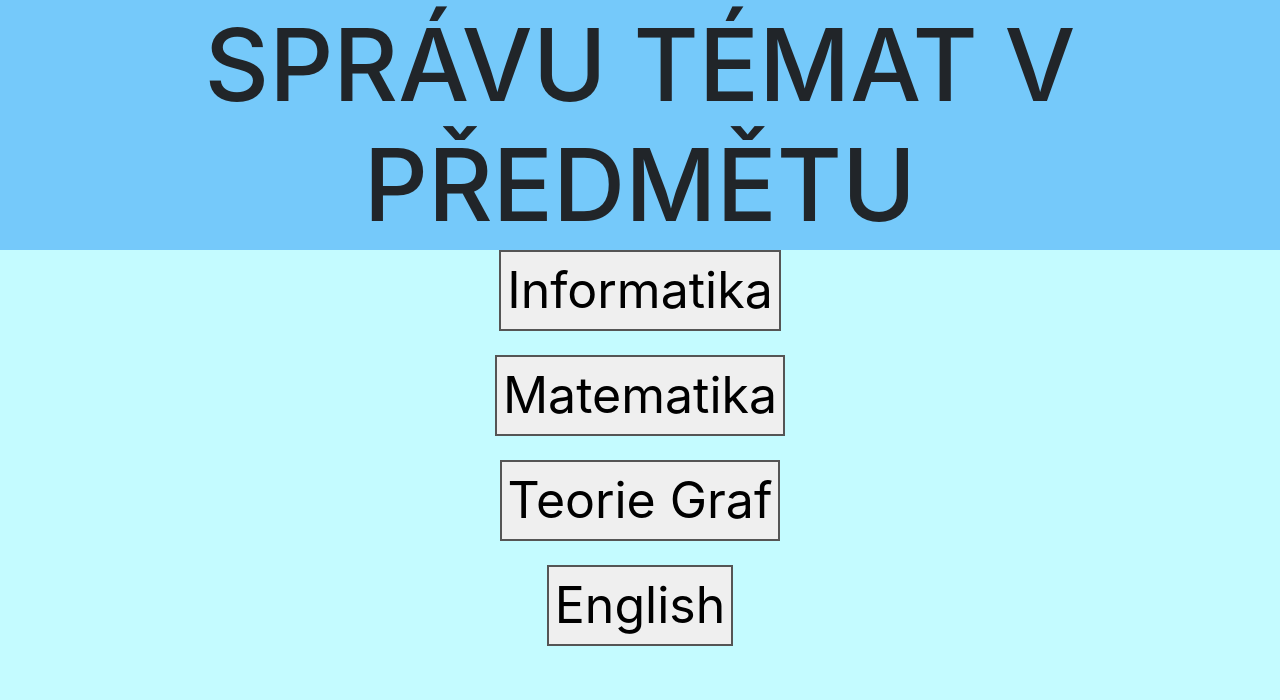
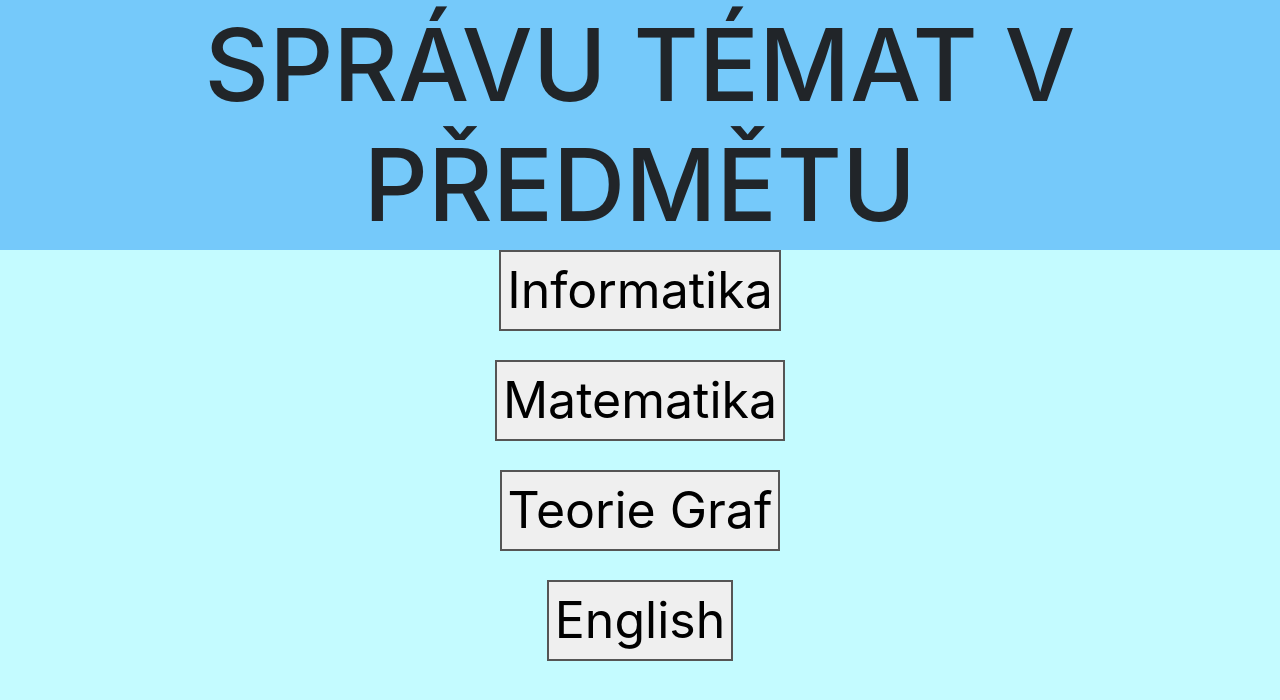
Before and after one commit to Hieulangtu/love-table, a React (Create React App) app: page / in a window 1280 px wide. Shown: the top 700 px of the page. Built offline with nearby package versions, Linux system fonts and the light colour scheme.

Commit message:
show and hide

```diff
--- a/src/App.js
+++ b/src/App.js
@@ -58,28 +58,28 @@ function LabelAndTable({dataSubs,indexSubject}){
   if(indexSubject===0){
     return(
       <Fragment>
-        <button style={{"margin":'auto','display':'flex','font-size':'50px'}} type='button' onClick={()=>setShowInformatika(true)}>Informatika</button>
+        <button style={{"margin":'auto','display':'flex','font-size':'50px','margin-bottom':'5px'}} type='button' onClick={()=>setShowInformatika(!showInformatika)}>Informatika</button>
         {showInformatika&&<TableBodyTo dataSubs={dataSubs} indexSubject={indexSubject}/>}
       </Fragment>
     )
   }else if(indexSubject===1){
     return(
       <Fragment>
-        <button style={{"margin":'auto','display':'flex','font-size':'50px'}} type='button' onClick={()=>setShowMatematika(true)}>Matematika</button>
+        <button style={{"margin":'auto','display':'flex','font-size':'50px','margin-bottom':'5px'}} type='button' onClick={()=>setShowMatematika(!showMatematika)}>Matematika</button>
         {showMatematika&&<TableBodyTo dataSubs={dataSubs} indexSubject={indexSubject}/>}
       </Fragment>
     )
   }else if(indexSubject===2){
     return(
       <Fragment>
-        <button style={{"margin":'auto','display':'flex','font-size':'50px'}} type='button' onClick={()=>setShowTG(true)}>Teorie Graf</button>
+        <button style={{"margin":'auto','display':'flex','font-size':'50px','margin-bottom':'5px'}} type='button' onClick={()=>setShowTG(!showTG)}>Teorie Graf</button>
         {showTG&&<TableBodyTo dataSubs={dataSubs} indexSubject={indexSubject}/>}
       </Fragment>
     )
   }else{
     return(
       <Fragment>
-        <button style={{"margin":'auto','display':'flex','font-size':'50px'}} type='button' onClick={()=>setShowEnglish(true)}>English</button>
+        <button style={{"margin":'auto','display':'flex','font-size':'50px','margin-bottom':'5px'}} type='button' onClick={()=>setShowEnglish(!showEnglish)}>English</button>
         {showEnglish&&<TableBodyTo dataSubs={dataSubs} indexSubject={indexSubject}/>}
       </Fragment>
     )
```
